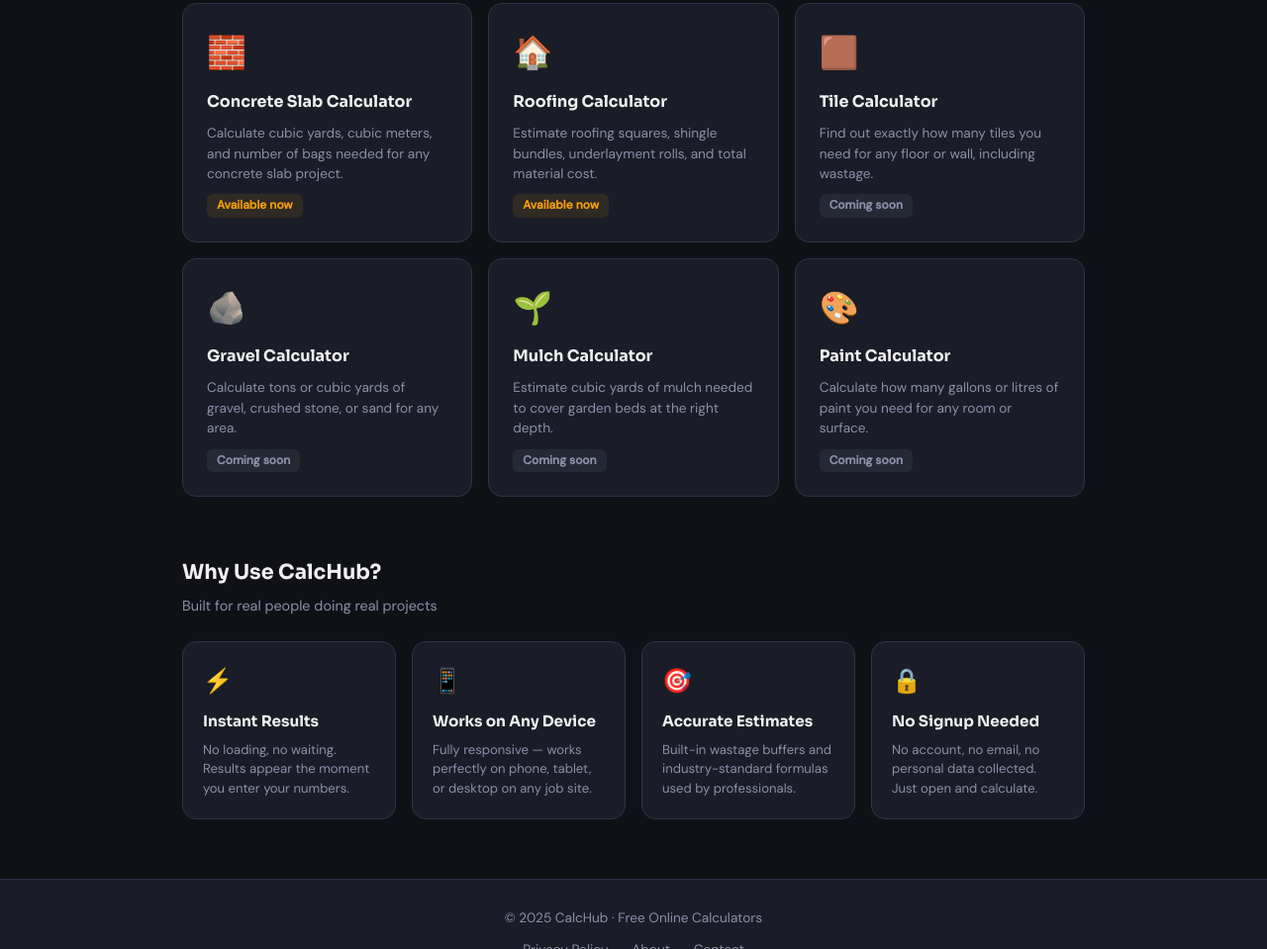
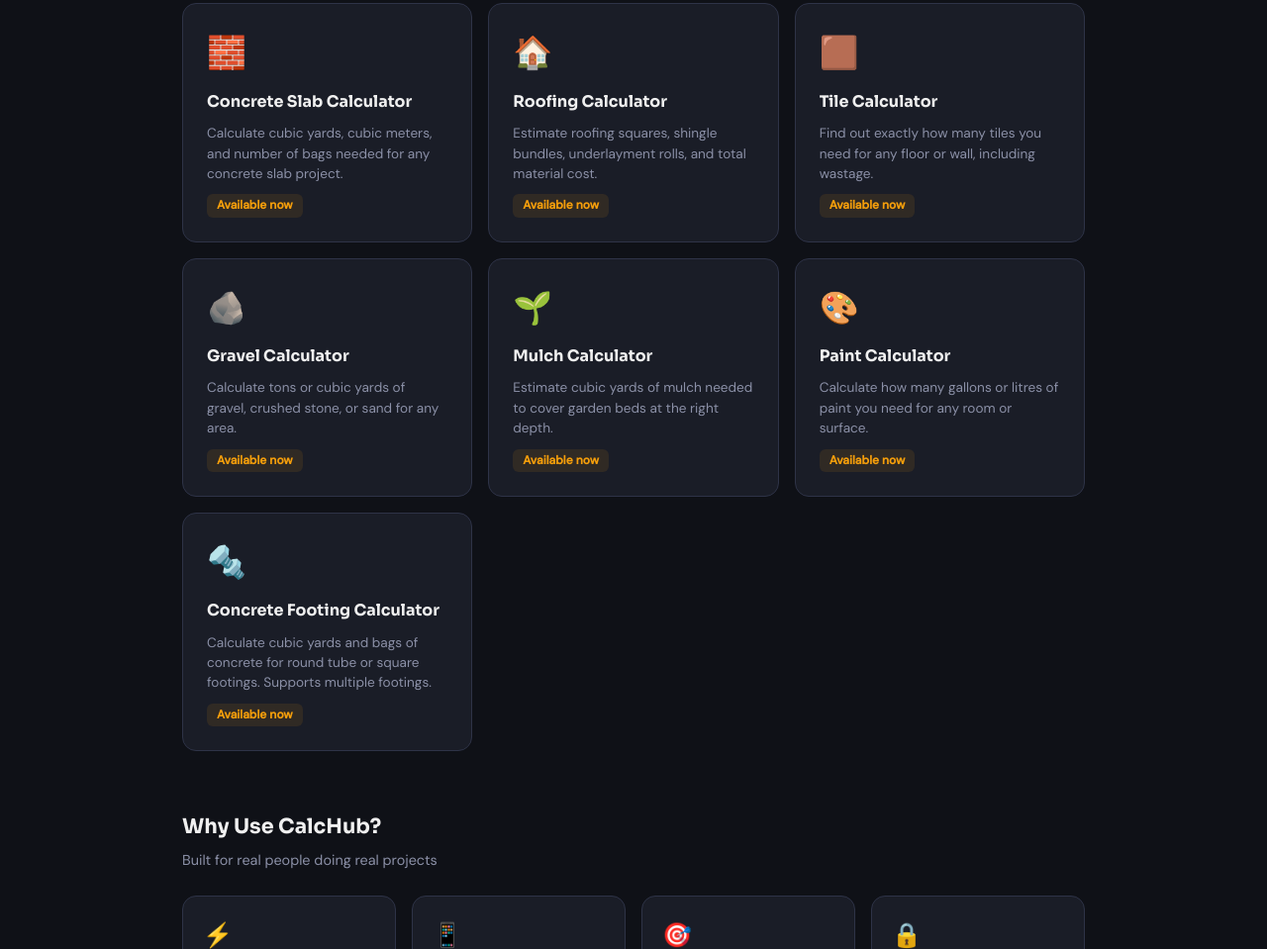
Before and after one commit to edgetoday8668-design/calchub, a plain HTML site: page index.html in a window 1280 px wide. Shown: the part 672-1631 px from the top of the page at 99% size. Drawn offline with Linux system fonts and the light colour scheme.

Commit message:
Update index.html

```diff
--- a/index.html
+++ b/index.html
@@ -102,7 +102,7 @@
   <h1>Instant <em>Calculators</em><br/>for Every Project</h1>
   <p>Free, fast, and accurate calculators for construction, health, finance and more. No signup. No ads clutter. Just answers.</p>
   <div class="stats">
-    <div class="stat"><div class="num">10+</div><div class="lbl">Free Calculators</div></div>
+    <div class="stat"><div class="num">7</div><div class="lbl">Free Calculators</div></div>
     <div class="stat"><div class="num">100%</div><div class="lbl">Free Forever</div></div>
     <div class="stat"><div class="num">0</div><div class="lbl">Signups Needed</div></div>
   </div>
@@ -132,28 +132,35 @@
       <div class="icon">🟫</div>
       <h3>Tile Calculator</h3>
       <p>Find out exactly how many tiles you need for any floor or wall, including wastage.</p>
-      <span class="tag soon">Coming soon</span>
+      <span class="tag">Available now</span>
     </a>
 
     <a href="/gravel-calculator.html" class="calc-card">
       <div class="icon">🪨</div>
       <h3>Gravel Calculator</h3>
       <p>Calculate tons or cubic yards of gravel, crushed stone, or sand for any area.</p>
-      <span class="tag soon">Coming soon</span>
+      <span class="tag">Available now</span>
     </a>
 
     <a href="/mulch-calculator.html" class="calc-card">
       <div class="icon">🌱</div>
       <h3>Mulch Calculator</h3>
       <p>Estimate cubic yards of mulch needed to cover garden beds at the right depth.</p>
-      <span class="tag soon">Coming soon</span>
+      <span class="tag">Available now</span>
     </a>
 
     <a href="/paint-calculator.html" class="calc-card">
       <div class="icon">🎨</div>
       <h3>Paint Calculator</h3>
       <p>Calculate how many gallons or litres of paint you need for any room or surface.</p>
-      <span class="tag soon">Coming soon</span>
+      <span class="tag">Available now</span>
+    </a>
+
+    <a href="/concrete-footing-calculator.html" class="calc-card">
+      <div class="icon">🔩</div>
+      <h3>Concrete Footing Calculator</h3>
+      <p>Calculate cubic yards and bags of concrete for round tube or square footings. Supports multiple footings.</p>
+      <span class="tag">Available now</span>
     </a>
 
   </div>
```
